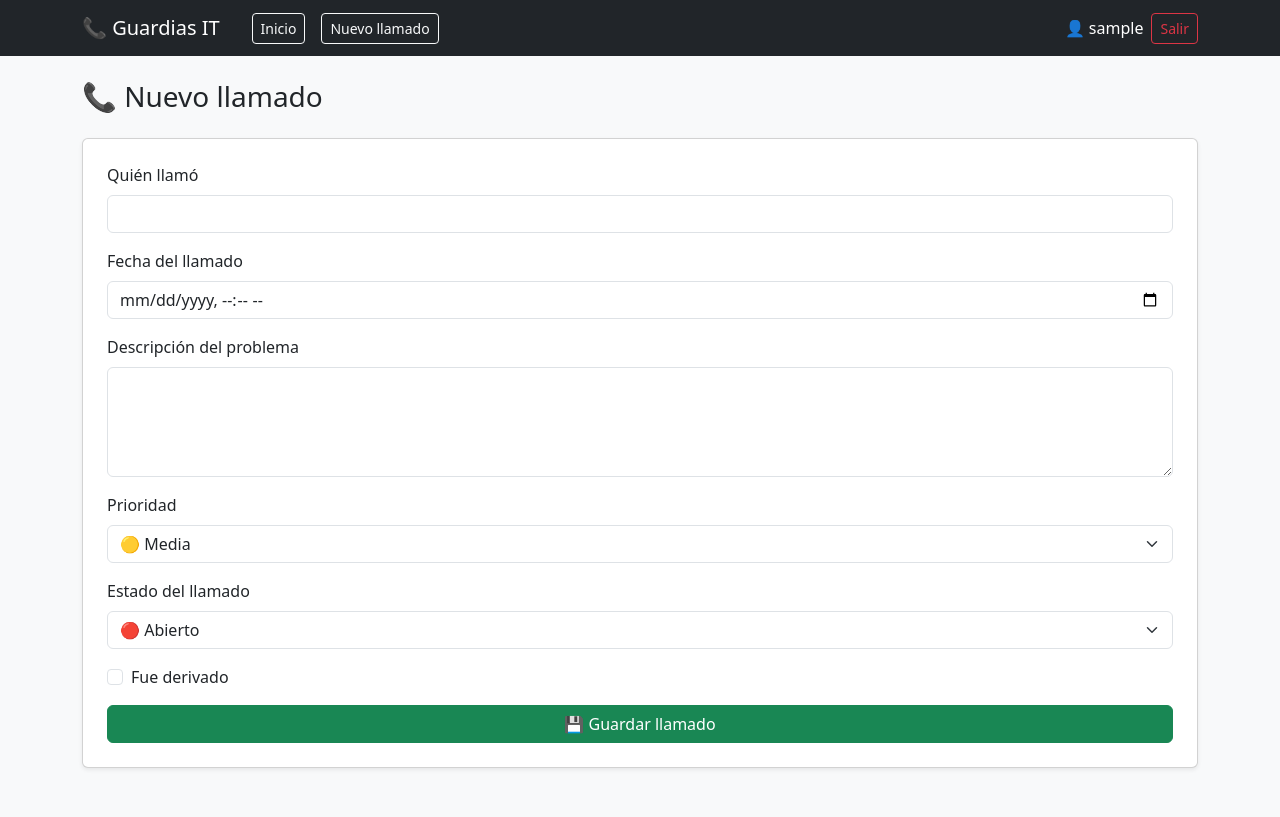
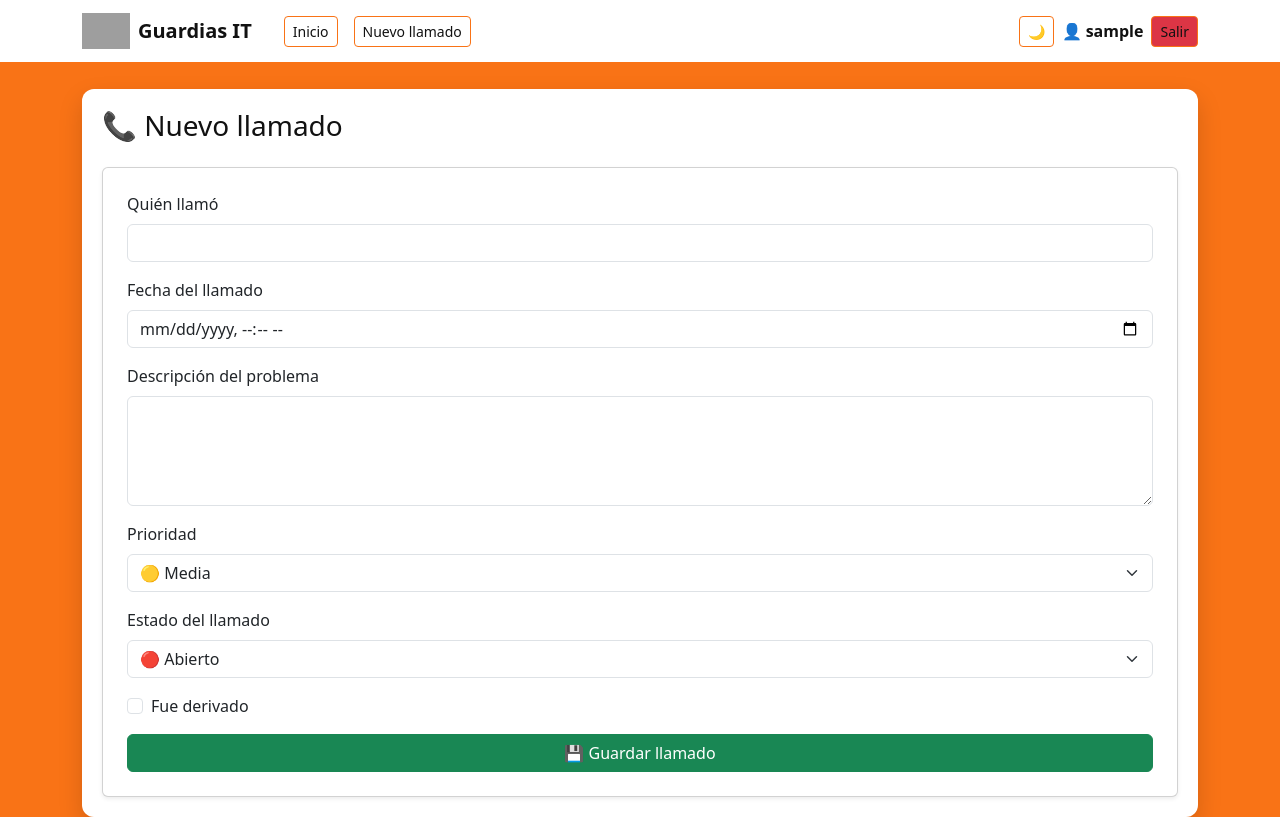
Before and after one commit to Agustin1112/guardias_it, a Flask app: page /nueva in a window 1280 px wide. Before the commit the page ends 769 px from the top, so only its background shows below. Run offline with Flask 3, Linux system fonts and the light colour scheme; the visitor is signed in with stand-in values (Sample User, id 1); some libraries are stand-ins or nearby versions; grey boxes are pictures that could not be loaded.

Commit message:
Agrego logo y mejoras de diseño

```diff
--- a/templates/base.html
+++ b/templates/base.html
@@ -4,6 +4,12 @@
     <meta charset="UTF-8">
     <title>Guardias IT</title>
     <meta name="viewport" content="width=device-width, initial-scale=1">
+
+    <!-- FAVICON -->
+   <link rel="icon"
+      type="image/x-icon"
+      href="{{ url_for('static', filename='img/favicon_v3.ico') }}">
+
 
     <!-- Bootstrap -->
     <link
@@ -18,61 +24,144 @@
     >
 
     <style>
+        /* ======================
+           VARIABLES DE TEMA
+        ====================== */
+        :root {
+            --bg-body: #f97316;
+            --bg-card: #ffffff;
+            --text-main: #111;
+            --navbar-bg: #ffffff;
+            --border-accent: #f97316;
+        }
+
+        body.dark-mode {
+            --bg-body: #121212;
+            --bg-card: #1e1e1e;
+            --text-main: #f1f1f1;
+            --navbar-bg: #1c1c1c;
+            --border-accent: #f97316;
+        }
+
+        /* ======================
+           ESTILOS GENERALES
+        ====================== */
         body {
-            background-color: #f8f9fa;
+            background-color: var(--bg-body);
+            color: var(--text-main);
+            transition: all 0.3s ease;
         }
-        .badge {
-            font-size: 0.9em;
+
+        .main-container {
+            background-color: var(--bg-card);
+            border-radius: 12px;
+            padding: 20px;
+            box-shadow: 0 10px 25px rgba(0,0,0,.15);
+        }
+
+        /* ======================
+           NAVBAR
+        ====================== */
+        .navbar-custom {
+            background-color: var(--navbar-bg);
+            border-bottom: 3px solid var(--border-accent);
+        }
+
+        .navbar-custom .navbar-brand,
+        .navbar-custom a {
+            color: var(--text-main) !important;
+        }
+
+        .navbar-custom .btn {
+            border-color: var(--border-accent);
+            color: var(--border-accent);
+        }
+
+        .navbar-custom .btn:hover {
+            background-color: var(--border-accent);
+            color: #fff;
+        }
+
+        .logo {
+            height: 36px;
+            width: auto;
         }
     </style>
 </head>
 
 <body>
 
-<nav class="navbar navbar-dark bg-dark mb-4">
+<nav class="navbar navbar-custom mb-4">
     <div class="container d-flex justify-content-between align-items-center">
 
-        <!-- Logo / Navegación -->
+        <!-- LOGO + NAVEGACIÓN -->
         <div class="d-flex align-items-center gap-3">
-            <span class="navbar-brand mb-0">📞 Guardias IT</span>
 
-            <a href="/" class="btn btn-outline-light btn-sm">
-                Inicio
+            <!-- LOGO EMPRESA -->
+            <a href="/" class="navbar-brand d-flex align-items-center gap-2">
+                <img
+                    src="{{ url_for('static', filename='img/logo.png') }}"
+                    alt="Logo empresa"
+                    class="logo"
+                >
+                <span class="fw-bold">Guardias IT</span>
             </a>
 
-            <a href="/nueva" class="btn btn-outline-light btn-sm">
-                Nuevo llamado
-            </a>
+            <a href="/" class="btn btn-sm">Inicio</a>
+            <a href="/nueva" class="btn btn-sm">Nuevo llamado</a>
 
             {% if current_user.is_authenticated and current_user.es_admin %}
-                <a href="/dashboard" class="btn btn-outline-info btn-sm">
-                    📊 Dashboard
-                </a>
+                <a href="/dashboard" class="btn btn-sm">📊 Dashboard</a>
+                <a href="/usuarios" class="btn btn-sm">Panel Usuarios</a>
+            {% endif %}
+        </div>
 
-                <a href="/usuarios" class="btn btn-outline-warning btn-sm">
-                    Panel Usuarios
+        <!-- USUARIO + TEMA -->
+        <div class="d-flex align-items-center gap-2">
+            <button id="toggleTheme" class="btn btn-sm">
+                🌙
+            </button>
+
+            {% if current_user.is_authenticated %}
+                <span class="fw-semibold">
+                    👤 {{ current_user.username }}
+                </span>
+                <a href="/logout" class="btn btn-sm btn-danger text-white">
+                    Salir
                 </a>
             {% endif %}
         </div>
-
-        <!-- Usuario -->
-        {% if current_user.is_authenticated %}
-        <div class="d-flex align-items-center gap-2">
-            <span class="text-white">
-                👤 {{ current_user.username }}
-            </span>
-            <a href="/logout" class="btn btn-outline-danger btn-sm">
-                Salir
-            </a>
-        </div>
-        {% endif %}
 
     </div>
 </nav>
 
 <div class="container">
-    {% block content %}{% endblock %}
+    <div class="main-container">
+        {% block content %}{% endblock %}
+    </div>
 </div>
+
+<!-- ======================
+     SCRIPT MODO OSCURO
+====================== -->
+<script>
+    const toggleBtn = document.getElementById("toggleTheme");
+    const body = document.body;
+
+    // cargar preferencia
+    if (localStorage.getItem("theme") === "dark") {
+        body.classList.add("dark-mode");
+        toggleBtn.textContent = "☀️";
+    }
+
+    toggleBtn.addEventListener("click", () => {
+        body.classList.toggle("dark-mode");
+
+        const dark = body.classList.contains("dark-mode");
+        localStorage.setItem("theme", dark ? "dark" : "light");
+        toggleBtn.textContent = dark ? "☀️" : "🌙";
+    });
+</script>
 
 <!-- Bootstrap JS -->
 <script src="https://cdn.jsdelivr.net/npm/bootstrap@5.3.2/dist/js/bootstrap.bundle.min.js"></script>
```
Also changed, not shown: templates/login.html (+113 -7 lines), static/img/favicon_v3.ico (added), static/img/logo ues.jpg (added).
